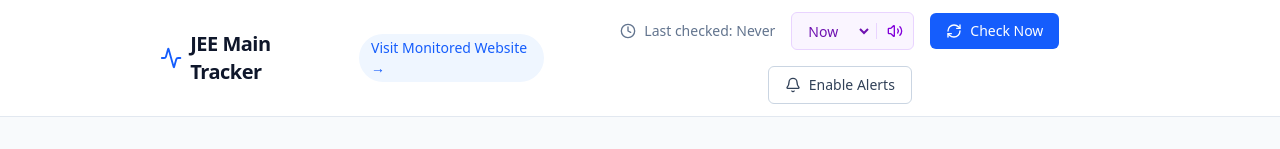
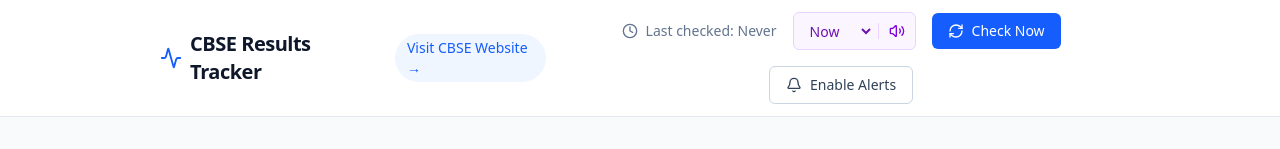
Before and after one commit to kartik17-dev/jeefinal, a React (Vite) app: page / in a window 1280 px wide. Shown: the top 149 px of the page. Built offline with nearby package versions, Linux system fonts and the light colour scheme; no server answers.

Commit message:
feat: Update to CBSE Results Tracker
Switches the application to monitor the CBSE Results website instead of JEE Main. Updates metadata, environment variables for VAPID keys, notification messages, and the target URL for scraping and linking.

```diff
--- a/metadata.json
+++ b/metadata.json
@@ -1,5 +1,5 @@
 {
-  "name": "JEE Main Tracker",
-  "description": "Monitors the official JEE Main website for Admit Card, Response Sheet, and Result updates.",
+  "name": "CBSE Results Tracker",
+  "description": "Monitors the official CBSE Results website for any updates and changes.",
   "requestFramePermissions": []
 }
--- a/server.ts
+++ b/server.ts
@@ -117,14 +117,14 @@
       const { delay = 0, subscription } = req.body || {};
       const { sendNotification } = await import('./src/server/notifications.js');
 
-      const realMessage = '🚨 JEE Main Admit Card may have been released!\n\nFound: "admit card"\n\nCheck the official website now: https://jeemain.nta.nic.in/';
+      const realMessage = '🚨 CBSE Results may have been declared!\n\nCheck the official website now: https://results.cbse.nic.in/';
 
       const sendTestPush = async () => {
         if (subscription) {
           // Send to single device
           try {
             const payload = JSON.stringify({
-              title: 'JEE Main Tracker Update',
+              title: 'CBSE Results Tracker Update',
               body: realMessage.replace(/\*/g, ''),
               icon: '/vite.svg'
             });
--- a/src/App.tsx
+++ b/src/App.tsx
@@ -237,14 +237,14 @@
         <div className="max-w-5xl mx-auto px-4 sm:px-6 lg:px-8 py-3 flex flex-col sm:flex-row items-center justify-between gap-4">
           <div className="flex items-center gap-2">
             <Activity className="h-6 w-6 text-blue-600" />
-            <h1 className="text-xl font-bold tracking-tight">JEE Main Tracker</h1>
+            <h1 className="text-xl font-bold tracking-tight">CBSE Results Tracker</h1>
             <a
-              href="https://lighthearted-banoffee-9b43b2.netlify.app/"
+              href="https://results.cbse.nic.in/"
               target="_blank"
               rel="noopener noreferrer"
               className="ml-4 text-sm font-medium text-blue-600 hover:text-blue-800 hidden sm:inline-block bg-blue-50 px-3 py-1 rounded-full"
             >
-              Visit Monitored Website &rarr;
+              Visit CBSE Website &rarr;
             </a>
           </div>
           <div className="flex flex-wrap items-center justify-center gap-2 sm:gap-4">
@@ -468,7 +468,7 @@
       {isReleased && (
         <div className="mt-4 pt-4 border-t border-green-200/50">
           <a
-            href="https://lighthearted-banoffee-9b43b2.netlify.app/"
+            href="https://results.cbse.nic.in/"
             target="_blank"
             rel="noopener noreferrer"
             className="text-sm font-medium text-green-700 hover:text-green-800 flex items-center gap-1"
--- a/src/server/scraper.ts
+++ b/src/server/scraper.ts
@@ -3,7 +3,7 @@
 import { getStatus, updateStatus, addLog } from './db.js';
 import { sendNotification } from './notifications.js';
 
-const TARGET_URL = 'https://lighthearted-banoffee-9b43b2.netlify.app/';
+const TARGET_URL = 'https://results.cbse.nic.in/';
 
 // Keywords to look for (keeping these for compatibility, though any change will trigger)
 const ADMIT_CARD_KEYWORDS = ['admit card', 'download admit card', 'hall ticket'];
```
Also changed, not shown: 1 other file (tests, documents, lock files or other folders).
